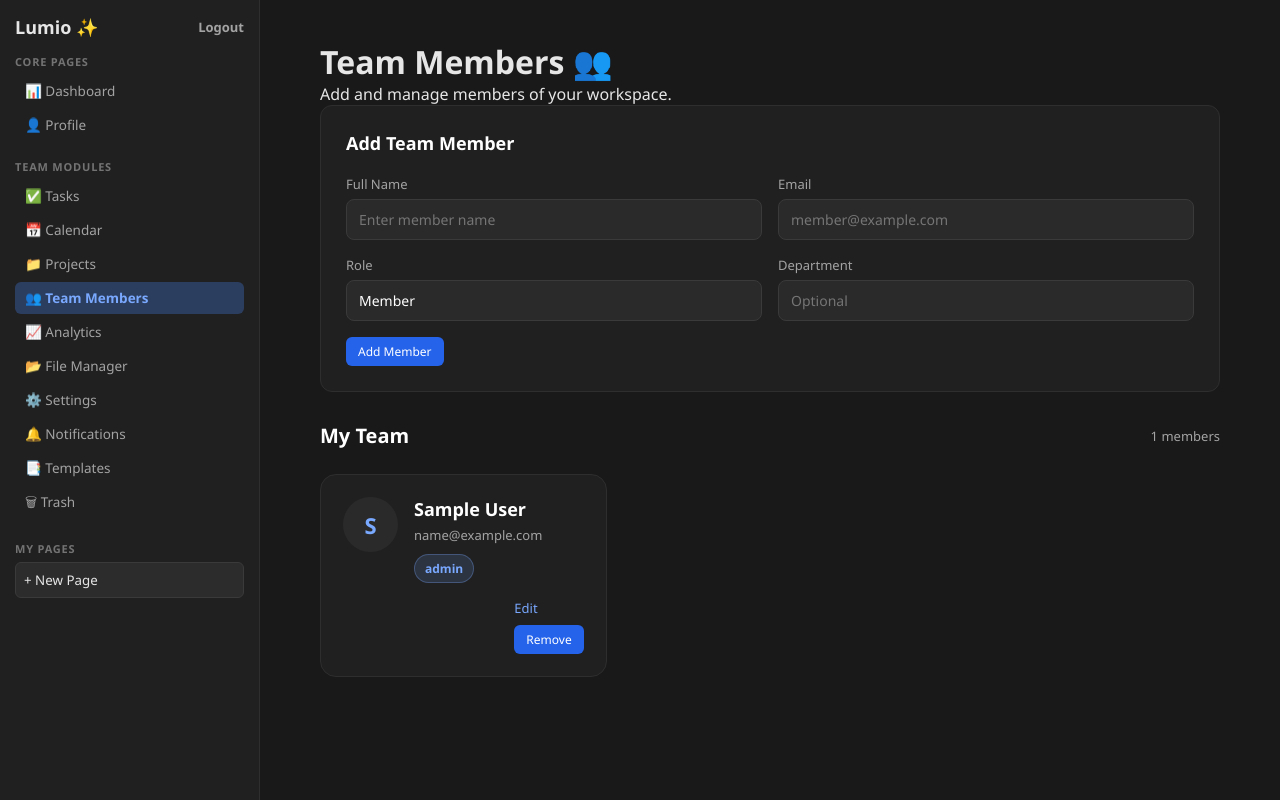
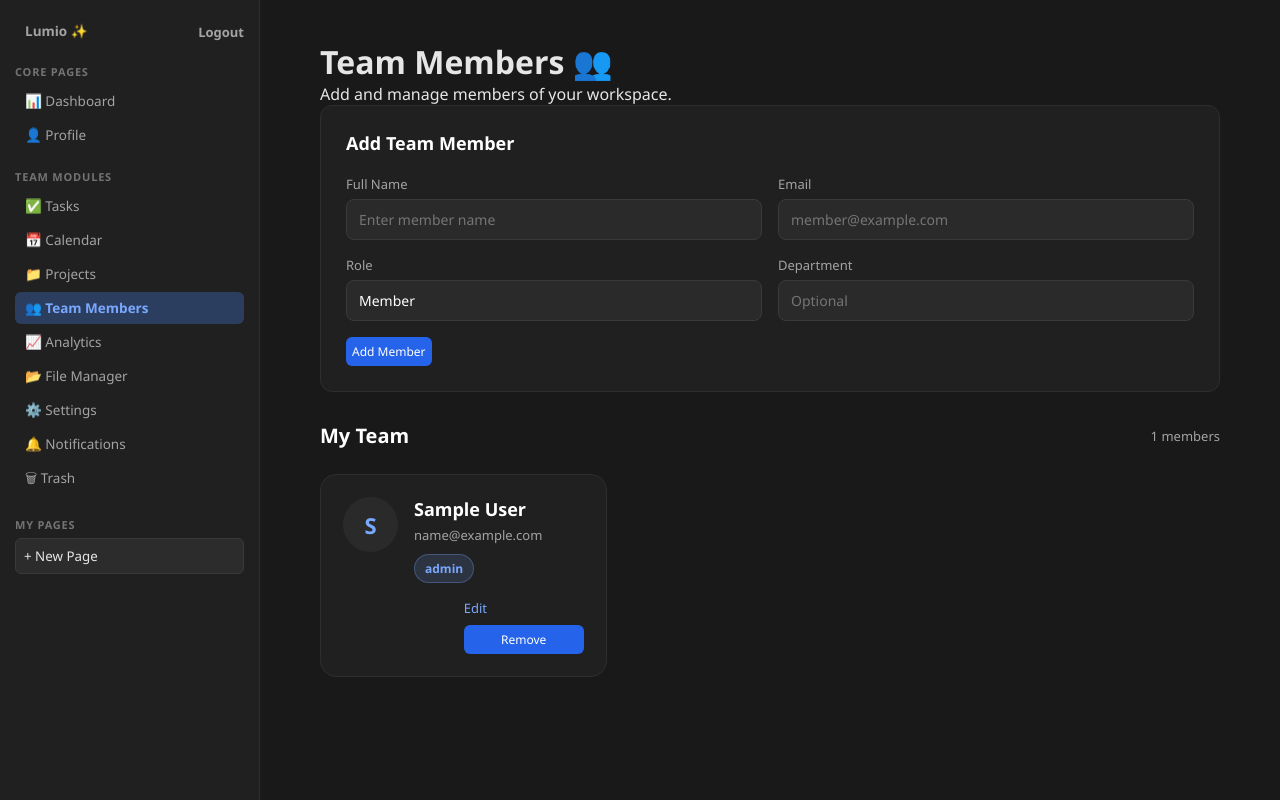
Before and after one commit to AhmedMohamedAbdulaziz/Lumio_php_project, a PHP site: page /pages/team.php in a window 1280 px wide. Run offline with PHP 8.4, Linux system fonts and the light colour scheme; the visitor is signed in with stand-in values (Sample User, id 1); data that the repository does not hold is empty.

Commit message:
The Final of the project

```diff
--- a/css/team.css
+++ b/css/team.css
@@ -186,16 +186,12 @@
 }
 
 .team-actions .btn {
-    padding: 6px 12px;
+    padding: 6px;
     border-radius: 6px;
     border: none;
     font-size: 12px;
     cursor: pointer;
-}
-
-.team-actions .btn-save {
-    background: #2563eb;
-    color: #fff;
+    width: 120px ;
 }
 
 .team-actions .btn-danger {
@@ -207,7 +203,7 @@
     background: #2563eb;
     color: #fff;
     border: none;
-    padding: 6px 12px;
+    padding: 6px;
     border-radius: 6px;
     font-size: 12px;
     cursor: pointer;
--- a/pages/sidebar.php
+++ b/pages/sidebar.php
@@ -24,7 +24,7 @@ function renderPages($pdo, $userId, $parentId, $activeId = null) {
 
 <div class="sidebar">
     <div class="sidebar-header">
-        <span>Lumio ✨</span>
+       <a href="dashboard.php" class="nav-item" > <span>Lumio ✨</span></a>
         <a href="logout.php" class="logout-link">Logout</a>
     </div>
 
@@ -44,7 +44,7 @@ function renderPages($pdo, $userId, $parentId, $activeId = null) {
         <a href="file_manager.php" class="nav-item <?= $currentPage === 'file_manager.php' ? 'active' : '' ?>">📂 File Manager</a>
         <a href="settings.php" class="nav-item <?= $currentPage === 'settings.php' ? 'active' : '' ?>">⚙️ Settings</a>
         <a href="notifications.php" class="nav-item <?= $currentPage === 'notifications.php' ? 'active' : '' ?>">🔔 Notifications</a>
-        <a href="templates.php" class="nav-item <?= $currentPage === 'templates.php' ? 'active' : '' ?>">📑 Templates</a>
+        <!-- <a href="templates.php" class="nav-item <?= $currentPage === 'templates.php' ? 'active' : '' ?>">📑 Templates</a> -->
         <a href="trash.php" class="nav-item <?= $currentPage === 'trash.php' ? 'active' : '' ?>">🗑 Trash</a>
     </div>
 
```
Also changed, not shown: 1 other file.
